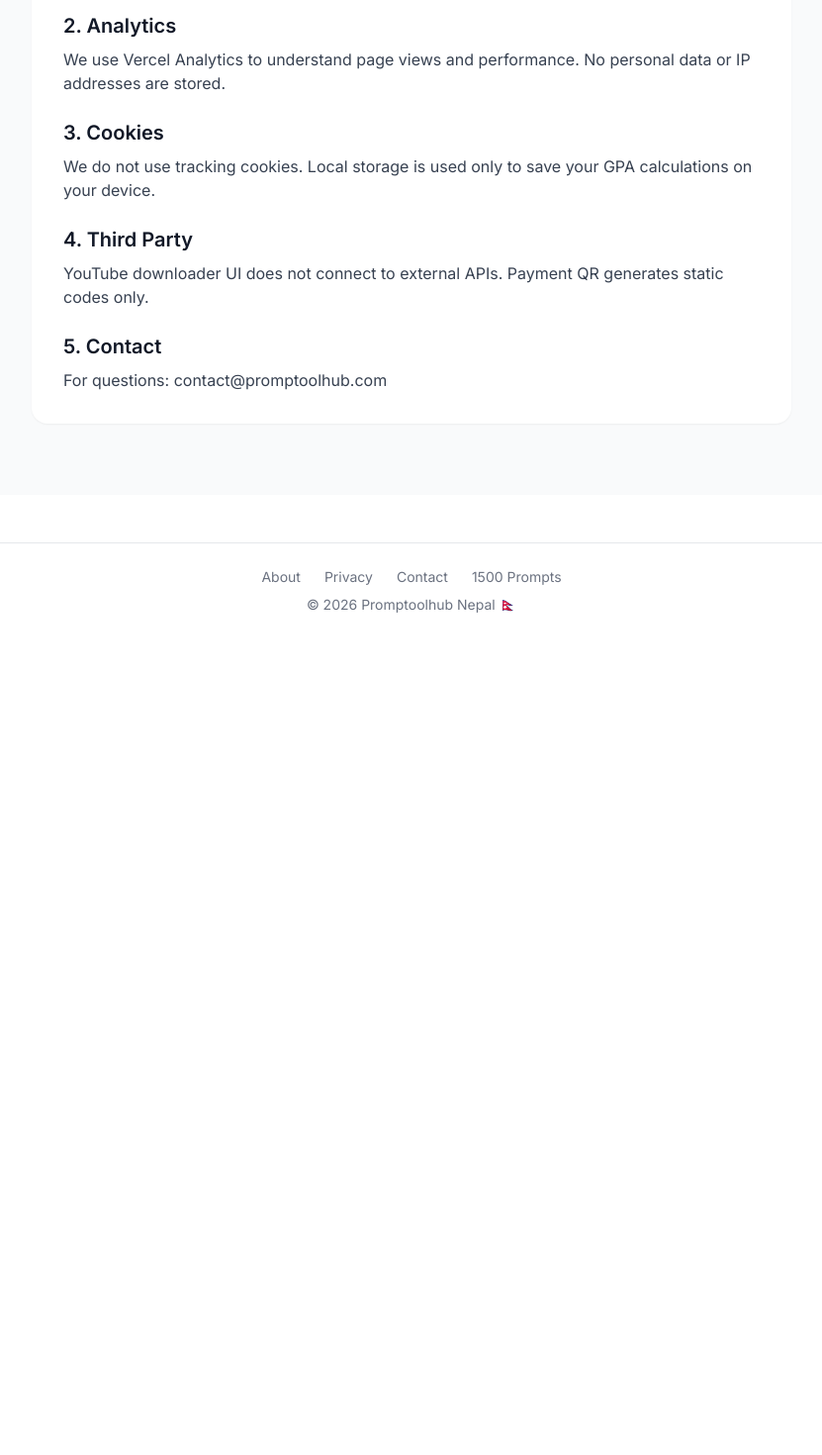
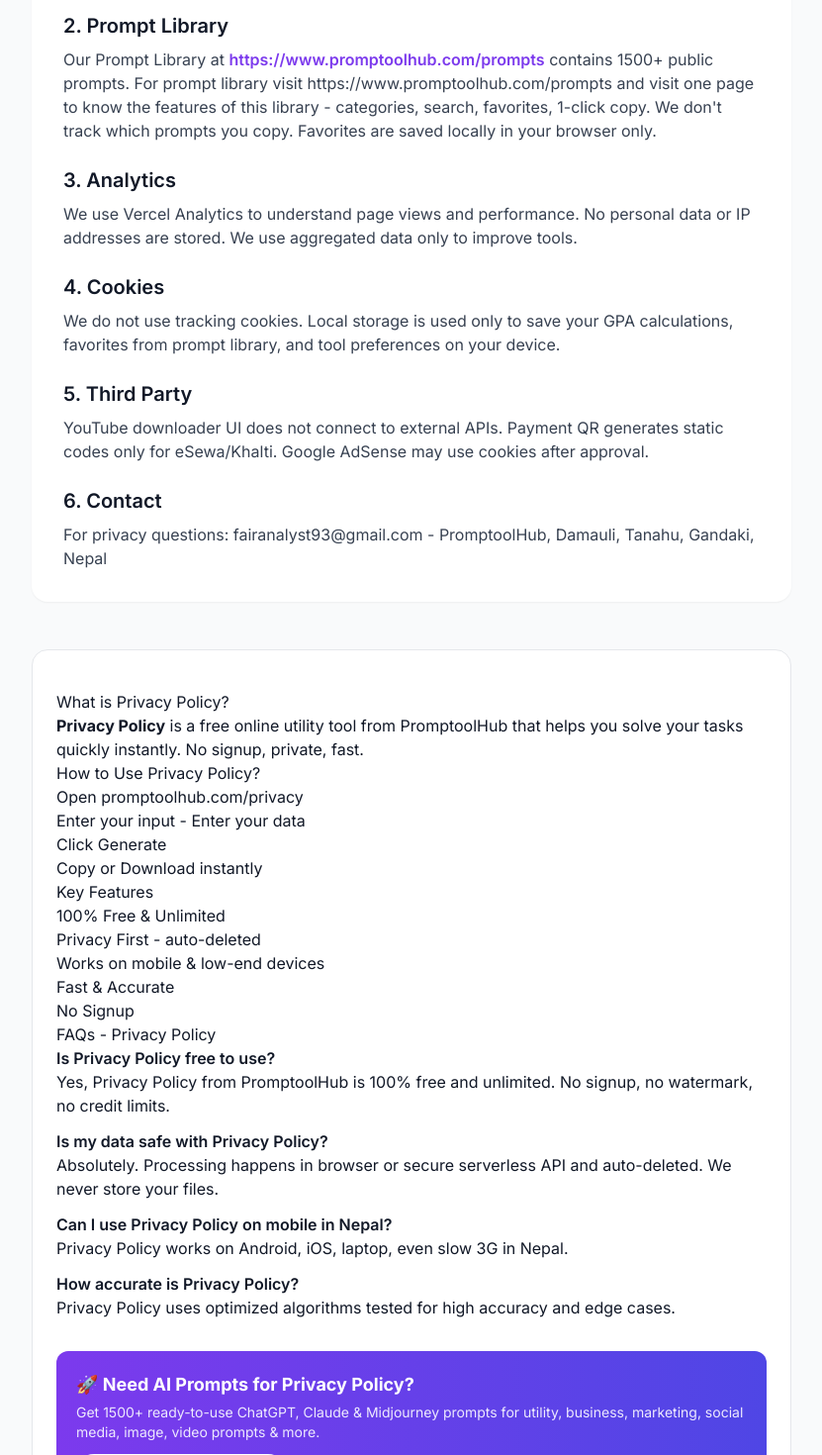
Before and after one commit to fair-gobi/toolhub-ai, a Next.js app: page /privacy in a window 1280 px wide. Shown: the part 300-1770 px from the top of the page at 99% size, without its empty margins (224-1055 px from the left). Before the commit the page ends 945 px from the top, so only its background shows below. Built offline with nearby package versions, Linux system fonts and the light colour scheme.

Commit message:
update all pages with prompt library promo for adsense

```diff
--- a/app/about/page.tsx
+++ b/app/about/page.tsx
@@ -3,11 +3,41 @@
 export default function About() {
   return (
     <main className="min-h-screen bg-gray-50 p-6 md:p-12">
-      <div className="max-w-3xl mx-auto bg-white p-8 rounded-2xl shadow-sm">
-        <h1 className="text-3xl font-bold mb-4">About Promptoolhub Nepal</h1>
-        <p className="text-gray-700 leading-relaxed">Built in Pokhara for Nepali students and creators. We provide free, fast tools: AI background remover, image upscaler, photo restorer, GPA calculator, Nepali date converter, QR generator, and payment QR for eSewa/Khalti.</p>
-        <p className="text-gray-700 mt-4">All tools work without signup, process data in your browser for privacy, and are optimized for mobile.</p>
-        <p className="text-gray-700 mt-4">Founded 2025 by Gobinda Subedi.</p>
+      <div className="max-w-4xl mx-auto">
+        <div className="bg-white p-8 rounded-2xl shadow-sm prose dark:prose-invert max-w-none">
+          <h1>About PromptoolHub - Nepal's #1 Free Toolkit</h1>
+          <p>
+            <strong>PromptoolHub</strong> is Nepal's #1 free toolkit - 114+ free online tools (PDF, Image, Finance, Utility, AI) + 5000+ AI prompts.
+            Built in Pokhara for Nepali students and creators. We provide free, fast tools: AI background remover, image upscaler, photo restorer, GPA calculator, Nepali date converter, QR generator, and payment QR for eSewa/Khalti.
+          </p>
+          <p>All tools work without signup, process data in your browser for privacy, and are optimized for mobile and slow 3G internet in Nepal.</p>
+
+          <h2>Our Prompt Library - 5000+ AI Prompts</h2>
+          <p>
+            For prompt library visit <a href="https://www.promptoolhub.com/prompts" className="text-violet-600 font-semibold">https://www.promptoolhub.com/prompts</a> and visit one page to know the features of this library.
+          </p>
+          <ul>
+            <li>5000+ prompts for ChatGPT, Claude, Midjourney, Gemini</li>
+            <li>Categories: business, coding, image generation, study, marketing</li>
+            <li>Features: 1-click copy, search, favorites, daily new prompts, Nepali + English</li>
+          </ul>
+          <p>It helps you get best results from AI - whether you are a student, developer or business owner.</p>
+
+          <h2>Our Mission</h2>
+          <p>Make powerful tools free for everyone, without paywalls or data selling. Founded 2025 by Gobinda Subedi in Pokhara, Nepal.</p>
+
+          <h2>Why PromptoolHub?</h2>
+          <ul>
+            <li>100% Free & Unlimited - no credits</li>
+            <li>Privacy First - files auto-deleted</li>
+            <li>Works offline after first load for many tools</li>
+            <li>No signup required</li>
+          </ul>
+        </div>
+
+        <div className="mt-8">
+          <ToolPageSEO name="About PromptoolHub" cat="Utility" path="/about" />
+        </div>
       </div>
     </main>
   );
--- a/app/contact/page.tsx
+++ b/app/contact/page.tsx
@@ -1,15 +1,34 @@
 import { ToolPageSEO } from "@/components/ToolPageSEO"
+import Link from "next/link"
 
 export default function Contact() {
   return (
     <main className="min-h-screen bg-gray-50 p-6 md:p-12">
-      <div className="max-w-3xl mx-auto bg-white p-8 rounded-2xl shadow-sm">
-        <h1 className="text-3xl font-bold mb-4">Contact Us</h1>
-        <p className="text-gray-700">Have feedback on our tools?</p>
-        <div className="mt-6 space-y-3">
-          <p><strong>Email:</strong> contact@promptoolhub.com</p>
-          <p><strong>Location:</strong> Pokhara, Gandaki, Nepal</p>
-          <p><strong>Facebook:</strong> <a href="https://facebook.com/gobinda.subedi.733" className="text-blue-600 hover:underline">Gobinda Subedi</a></p>
+      <div className="max-w-3xl mx-auto">
+        <div className="bg-white p-8 rounded-2xl shadow-sm">
+          <h1 className="text-3xl font-bold mb-4">Contact Us</h1>
+          <p className="text-gray-700">Have feedback on our tools or Prompt Library?</p>
+
+          <div className="mt-6 space-y-3">
+            <p><strong>Email:</strong> fairanalyst93@gmail.com</p>
+            <p><strong>Location:</strong> Damauli,Tanahu, Gandaki, Nepal</p>
+            <p><strong>Facebook:</strong> <a href="https://facebook.com/gobinda.subedi.733" className="text-blue-600 hover:underline">Gobinda Subedi</a></p>
+          </div>
+
+          <div className="mt-8 p-5 bg-violet-50 border border-violet-200 rounded-xl">
+            <h3 className="font-bold text-violet-800">🚀 Explore Our Prompt Library</h3>
+            <p className="text-gray-700 text-sm mt-2">
+              For prompt library visit <Link href="/prompts" className="text-violet-600 font-semibold">https://www.promptoolhub.com/prompts</Link> and visit one page to know the features of this library.
+              Get 5000+ AI prompts for business, coding, study, marketing, image generation - with search, categories, favorites and 1-click copy.
+            </p>
+            <Link href="/prompts" className="inline-block mt-3 bg-violet-600 text-white px-5 py-2 rounded-full text-sm font-semibold">Visit Prompt Library →</Link>
+          </div>
+
+          <p className="text-gray-600 text-sm mt-6">We reply within 24 hours. Made in Nepal with ❤️ for students and creators.</p>
+        </div>
+
+        <div className="mt-8">
+          <ToolPageSEO name="Contact Us" cat="Utility" path="/contact" />
         </div>
       </div>
     </main>
--- a/app/privacy/page.tsx
+++ b/app/privacy/page.tsx
@@ -1,26 +1,40 @@
 import { ToolPageSEO } from "@/components/ToolPageSEO"
+import Link from "next/link"
 
 export default function Privacy() {
   return (
     <main className="min-h-screen bg-gray-50 p-6 md:p-12">
-      <div className="max-w-3xl mx-auto bg-white p-8 rounded-2xl shadow-sm">
-        <h1 className="text-3xl font-bold mb-4">Privacy Policy</h1>
-        <p className="text-gray-600 mb-6">Last updated: June 23, 2026</p>
+      <div className="max-w-3xl mx-auto">
+        <div className="bg-white p-8 rounded-2xl shadow-sm">
+          <h1 className="text-3xl font-bold mb-4">Privacy Policy</h1>
+          <p className="text-gray-600 mb-6">Last updated: July 25, 2026</p>
 
-        <h2 className="text-xl font-semibold mt-6 mb-2">1. No Data Collection</h2>
-        <p className="text-gray-700">Promptoolhub Nepal tools run entirely in your browser. We do not upload your images, documents, or calculations to our servers. GPA, date conversions, and QR codes are processed locally.</p>
+          <h2 className="text-xl font-semibold mt-6 mb-2">1. No Data Collection</h2>
+          <p className="text-gray-700">Promptoolhub Nepal tools run entirely in your browser. We do not upload your images, documents, or calculations to our servers. GPA, date conversions, and QR codes are processed locally.</p>
 
-        <h2 className="text-xl font-semibold mt-6 mb-2">2. Analytics</h2>
-        <p className="text-gray-700">We use Vercel Analytics to understand page views and performance. No personal data or IP addresses are stored.</p>
+          <h2 className="text-xl font-semibold mt-6 mb-2">2. Prompt Library</h2>
+          <p className="text-gray-700">
+            Our Prompt Library at <Link href="/prompts" className="text-violet-600 font-semibold">https://www.promptoolhub.com/prompts</Link> contains 1500+ public prompts.
+            For prompt library visit https://www.promptoolhub.com/prompts and visit one page to know the features of this library - categories, search, favorites, 1-click copy.
+            We don't track which prompts you copy. Favorites are saved locally in your browser only.
+          </p>
 
-        <h2 className="text-xl font-semibold mt-6 mb-2">3. Cookies</h2>
-        <p className="text-gray-700">We do not use tracking cookies. Local storage is used only to save your GPA calculations on your device.</p>
+          <h2 className="text-xl font-semibold mt-6 mb-2">3. Analytics</h2>
+          <p className="text-gray-700">We use Vercel Analytics to understand page views and performance. No personal data or IP addresses are stored. We use aggregated data only to improve tools.</p>
 
-        <h2 className="text-xl font-semibold mt-6 mb-2">4. Third Party</h2>
-        <p className="text-gray-700">YouTube downloader UI does not connect to external APIs. Payment QR generates static codes only.</p>
+          <h2 className="text-xl font-semibold mt-6 mb-2">4. Cookies</h2>
+          <p className="text-gray-700">We do not use tracking cookies. Local storage is used only to save your GPA calculations, favorites from prompt library, and tool preferences on your device.</p>
 
-        <h2 className="text-xl font-semibold mt-6 mb-2">5. Contact</h2>
-        <p className="text-gray-700">For questions: contact@promptoolhub.com</p>
+          <h2 className="text-xl font-semibold mt-6 mb-2">5. Third Party</h2>
+          <p className="text-gray-700">YouTube downloader UI does not connect to external APIs. Payment QR generates static codes only for eSewa/Khalti. Google AdSense may use cookies after approval.</p>
+
+          <h2 className="text-xl font-semibold mt-6 mb-2">6. Contact</h2>
+          <p className="text-gray-700">For privacy questions: fairanalyst93@gmail.com - PromptoolHub, Damauli, Tanahu, Gandaki, Nepal</p>
+        </div>
+
+        <div className="mt-8">
+          <ToolPageSEO name="Privacy Policy" cat="Utility" path="/privacy" />
+        </div>
       </div>
     </main>
   );
--- a/components/ToolPageSEO.tsx
+++ b/components/ToolPageSEO.tsx
@@ -128,6 +128,11 @@
            <h2>FAQs - {name}</h2>
            {faqs.map((f,i) => <div key={i} className="mb-3"><h3 className="font-semibold">{f.q}</h3><p>{f.a}</p></div>)}
            </article>
+           <div className="mt-8 p-5 bg-gradient-to-r from-violet-600 to-indigo-600 rounded-xl text-white">
+           <h3 className="font-bold text-lg">🚀 Need AI Prompts for {name}?</h3>
+           <p className="text-sm mt-1 text-violet-100">Get 1500+ ready-to-use ChatGPT, Claude & Midjourney prompts for {cat.toLowerCase()}, business, marketing, social media, image, video prompts & more.</p>
+            <a href="https://www.promptoolhub.com/prompts" className="inline-block mt-3 bg-white text-violet-700 px-5 py-2 rounded-full font-semibold text-sm">Explore Prompt Library →</a>
+           </div>
 
            <div className="mt-10 pt-8 border-t">
            <h3 className="text-xl font-bold mb-4">Related {cat} Tools</h3>
```
Lines whose indentation alone changed are shown as unchanged.
